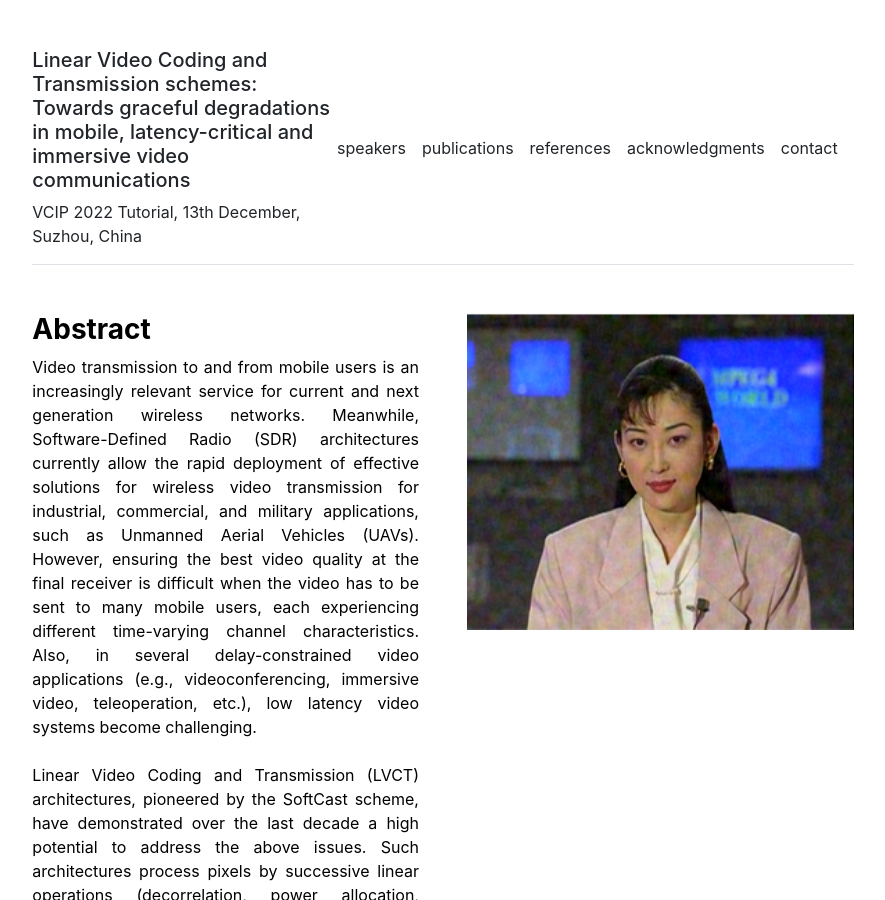
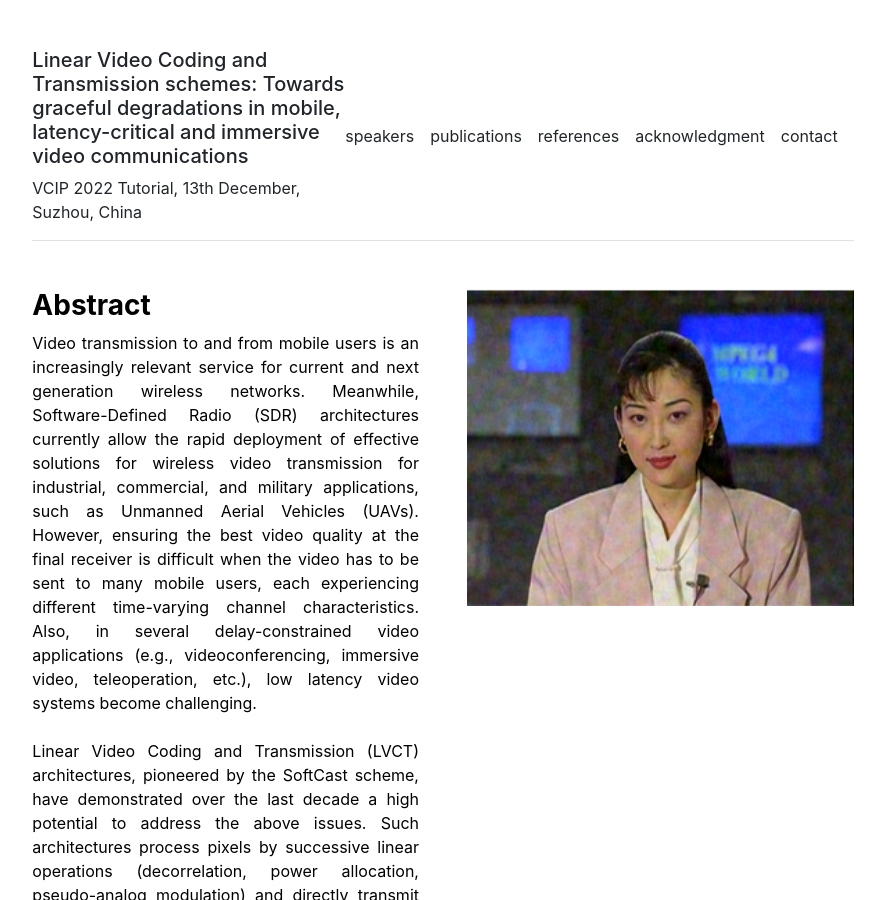
Before and after one commit to XiaYi59/LVCT, a Jekyll site: the page built from index.md, in a window 1280 px wide and 900 px high. Shown: the whole window, without its empty margins (197-1082 px from the left). Built offline with Jekyll 4.4.1, drawn with Linux system fonts in a browser that asks for light colours.

Commit message:
Update settings.yml

```diff
--- a/_data/settings.yml
+++ b/_data/settings.yml
@@ -2,7 +2,7 @@ menu:
 - {name: 'speakers', url: '/people'}
 - {name: 'publications', url: '/publications'}
 - {name: 'references', url: '/references'}
-- {name: 'acknowledgments', url: '/acknowledgment'}
+- {name: 'acknowledgment', url: '/acknowledgment'}
 #- {name: 'courses', url: '/courses'}
 #- {name: 'cv', url: '/cv'}
 - {name: 'contact', url: '/contact'}
```
